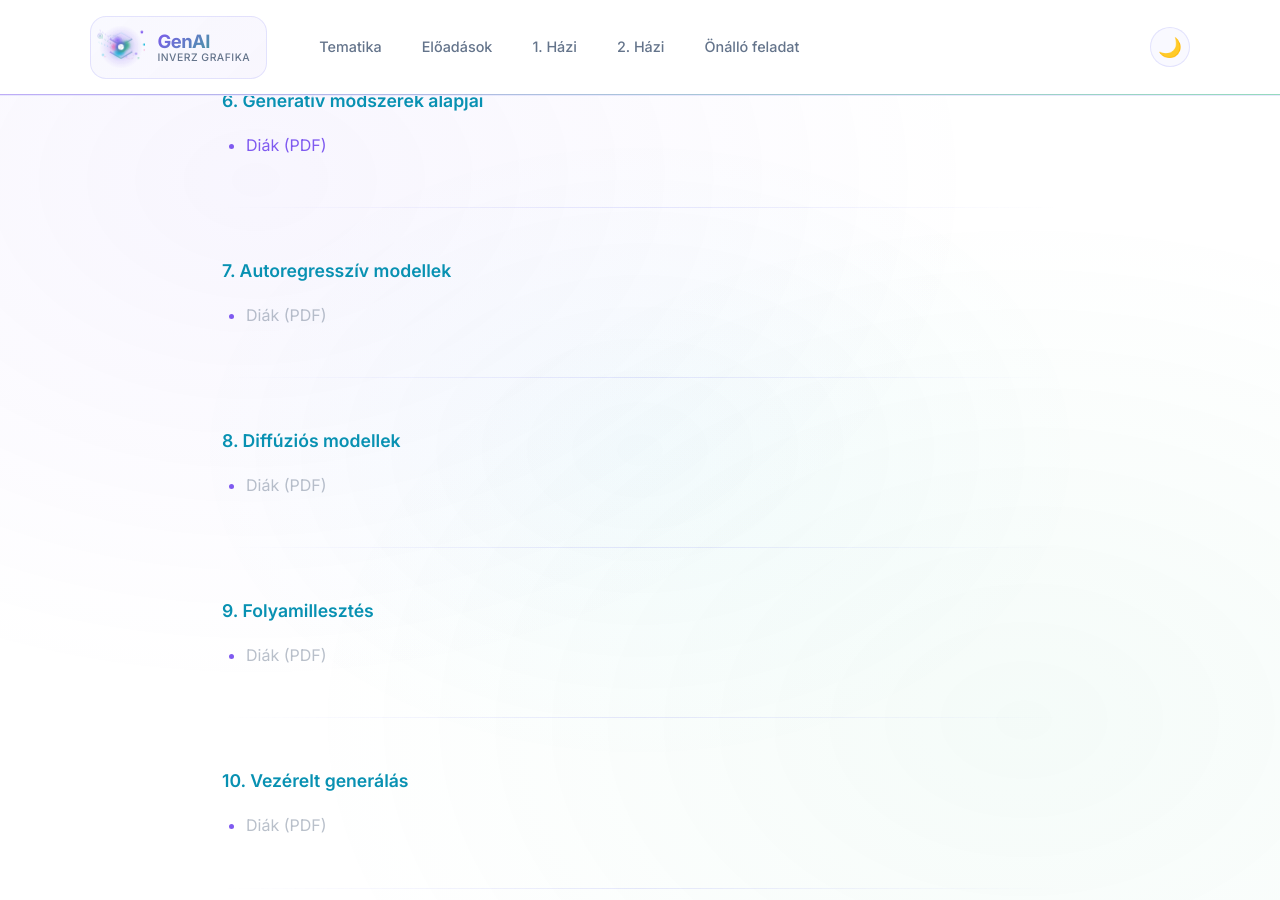
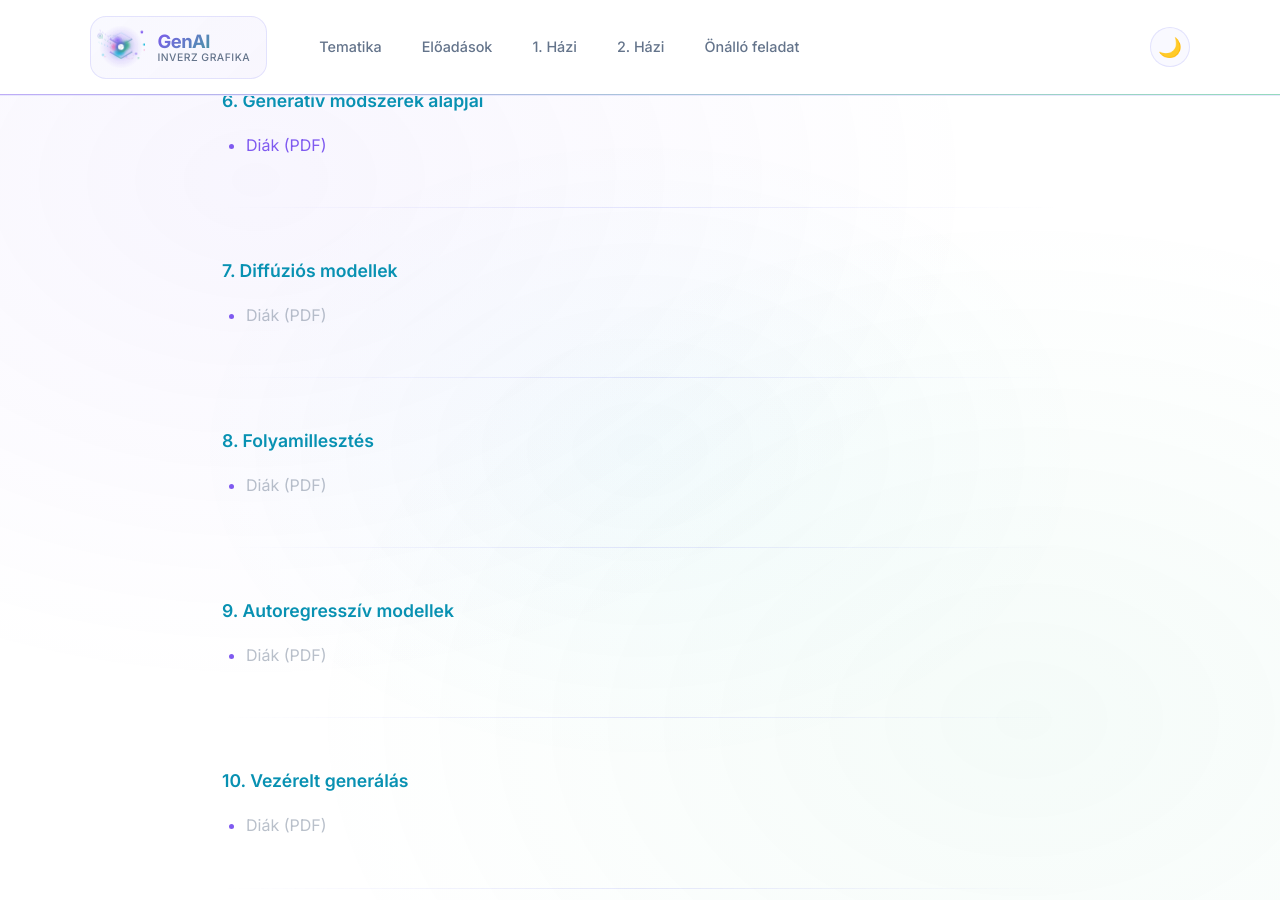
Before and after one commit to VaitkusM/genai-inverse-graphics-bme-vik-iit, a Jekyll site: the page built from eloadasok.md, in a window 1280 px wide and 900 px high, scrolled down 1666 px. Built offline with Jekyll 4.4.1, drawn with Linux system fonts in a browser that asks for light colours.

Commit message:
Sync from private repository

```diff
--- a/eloadasok.md
+++ b/eloadasok.md
@@ -57,19 +57,19 @@ Az előadások diái és kiegészítő anyagok itt lesznek elérhetők.
 
 ---
 
-### 7. Autoregresszív modellek {#het-7}
+### 7. Diffúziós modellek {#het-7}
 
 - <span class="disabled-link">Diák (PDF)</span>
 
 ---
 
-### 8. Diffúziós modellek {#het-8}
+### 8. Folyamillesztés {#het-8}
 
 - <span class="disabled-link">Diák (PDF)</span>
 
 ---
 
-### 9. Folyamillesztés {#het-9}
+### 9. Autoregresszív modellek {#het-9}
 
 - <span class="disabled-link">Diák (PDF)</span>
 
```
Also changed, not shown: index.md (+3 -3 lines).
